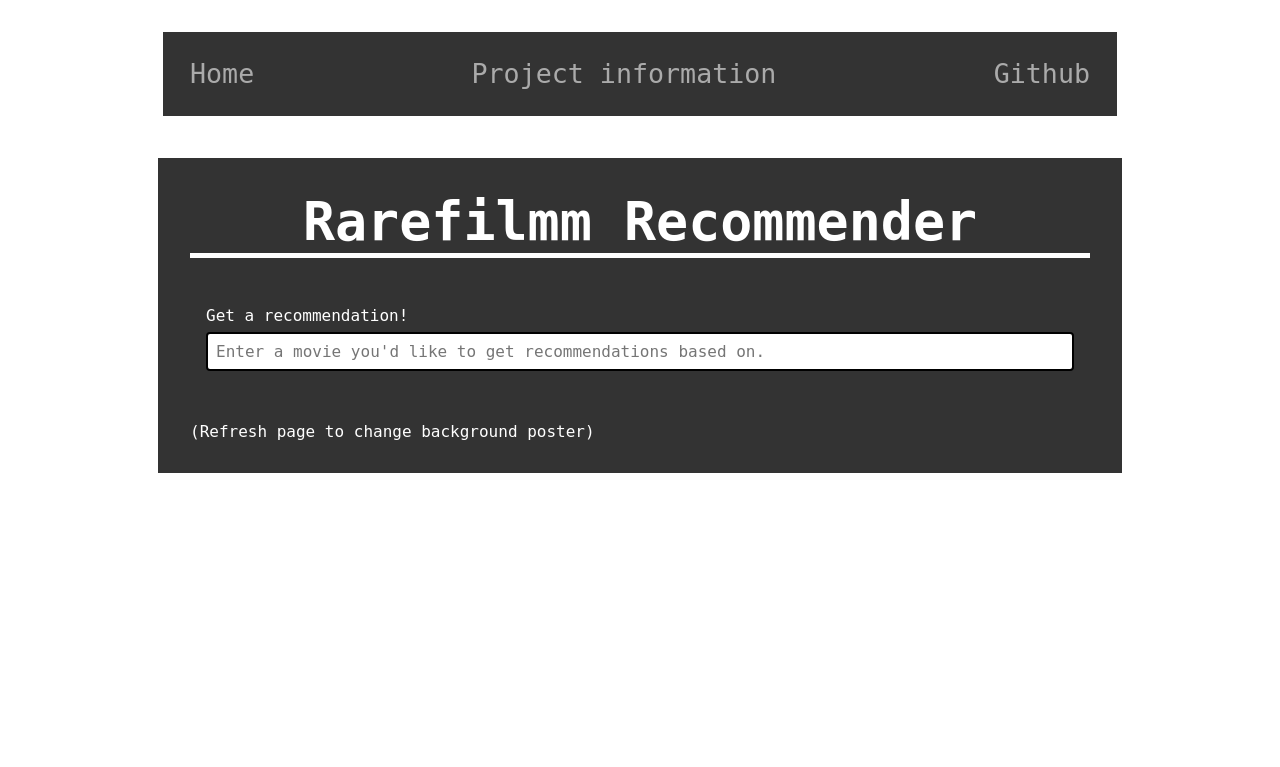
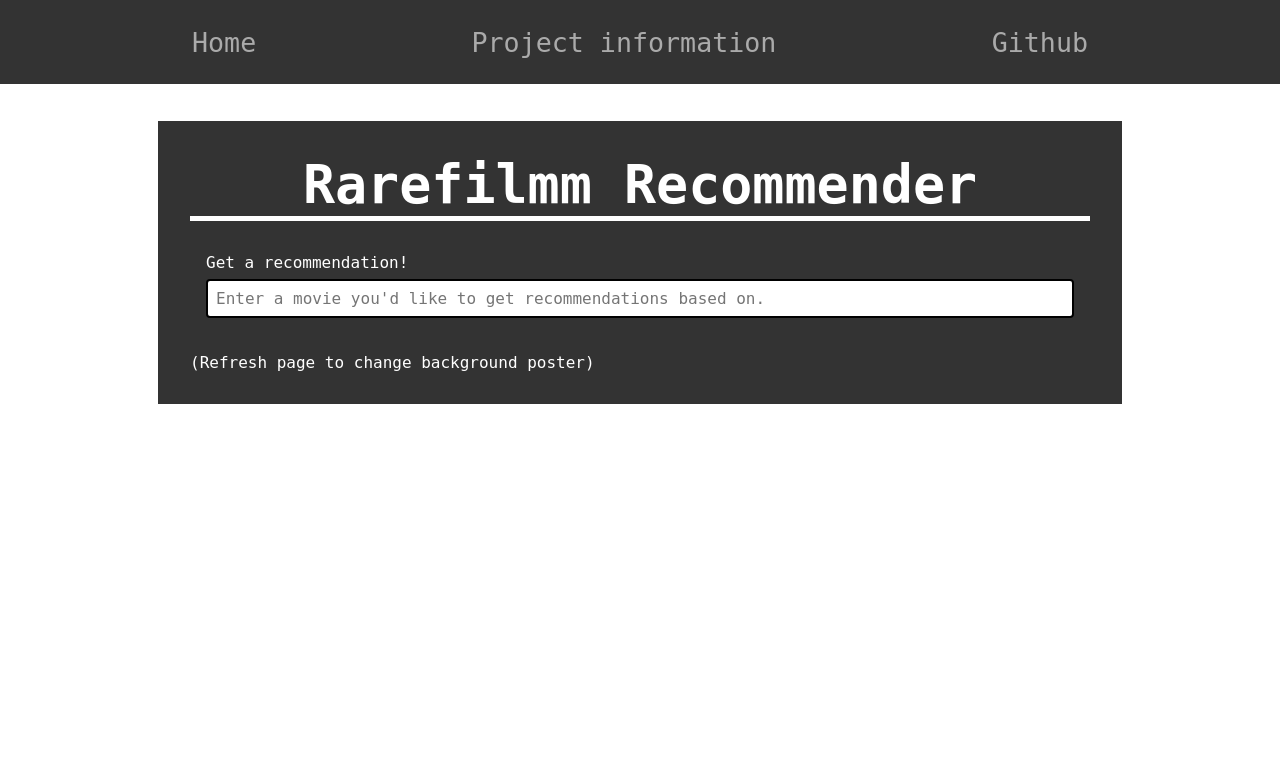
Before and after one commit to five-over-four/rarefilmm-scraping, a Flask app: template templates/home.html in a window 1280 px wide. Shown: the top 767 px of the page. Run offline with Flask 2, Linux system fonts and the light colour scheme; the template is opened without the code that fills it, so the values that code supplies are empty; some libraries are stand-ins or nearby versions.

Commit message:
cool new navbar

```diff
--- a/static/style.css
+++ b/static/style.css
@@ -1,8 +1,23 @@
-html { font-size: 12pt; }
-
 body {
+	margin: 0;
+	font-size: 12pt;
 	color: white;
 	font-family: monospace;
+}
+
+.link-section {
+	display: flex;
+	justify-content: space-between;
+	font-size: 20pt;
+	padding: 1em;
+	padding-left: 15%;
+	padding-right: 15%;
+	background-color: rgba(0,0,0,0.8);
+	color: white;
+	font-style: bold;
+	margin: 0;
+	height: auto;
+	backdrop-filter: blur(8px);
 }
 
 .title-fancy {
@@ -16,6 +31,14 @@ body {
 	animation-timing-function: ease-in-out;
 }
 
+.title-box {
+	align: center;
+	border: 5px solid white;
+	border-top-style: none;
+	border-right-style: none;
+	border-left-style: none;
+}
+
 input {
 	width: 100%;
 	padding: 0.5em;
@@ -26,37 +49,10 @@ input {
 	border-radius: 4px;
 }
 
-.title-box {
-	padding: none;
-	align: center;
-	border: 5px solid white;
-	border-top-style: none;
-	border-right-style: none;
-	border-left-style: none;
-}
-
-.link-section {
-	display: flex;
-	justify-content: space-between;
-	font-size: 20pt;
-	padding: 1em;
-	background-color: rgba(0, 0, 0, 0.8);
-	color: white;
-	font-style: bold;
-	max-width: 900px;
-	margin: auto;
-	margin-top: 1em;
-	height: auto;
-	border: 5px solid white;
-	border-radius: 3px;
-	backdrop-filter: blur(8px);
-}
-
 .content {
 	padding: 2em;
 	background-color: rgba(0, 0, 0, 0.8);
 	color: white;
-	font-style: bold;
 	max-width: 900px;
 	margin: auto;
 	margin-top: 2em;
@@ -69,20 +65,21 @@ input {
 
 .inner-content {
 	font-size: 12pt;
-	padding: 1em;
+	margin: 1em;
 }
 
 .movie {
 	height: auto;
 	width: 100%;
 	overflow: hidden;
+	padding-bottom: 2em;
 }
 
-.poster-description-parent {
+.poster-details-parent {
 	width: 100%;
 	display: grid;
 	grid-template-columns: 30% 70% auto;
-	grid-gap: 1em;
+	grid-gap: 2em;
 	height: auto;
 }
 
@@ -90,8 +87,12 @@ input {
     object-fit: contain;
 }
 
-.description {
-	padding-right: 1em;
+.details {
+	padding-right: 2em;
+}
+
+.genres {
+	font-size: 15pt;
 }
 
 img {
@@ -102,6 +103,11 @@ img {
 p {
 	padding-bottom: 1em;
 	margin-left: 2em;
+}
+
+h1 {
+	margin: 0;
+	margin-bottom: 7pt;
 }
 
 a:visited, a:active, a:link {
```
